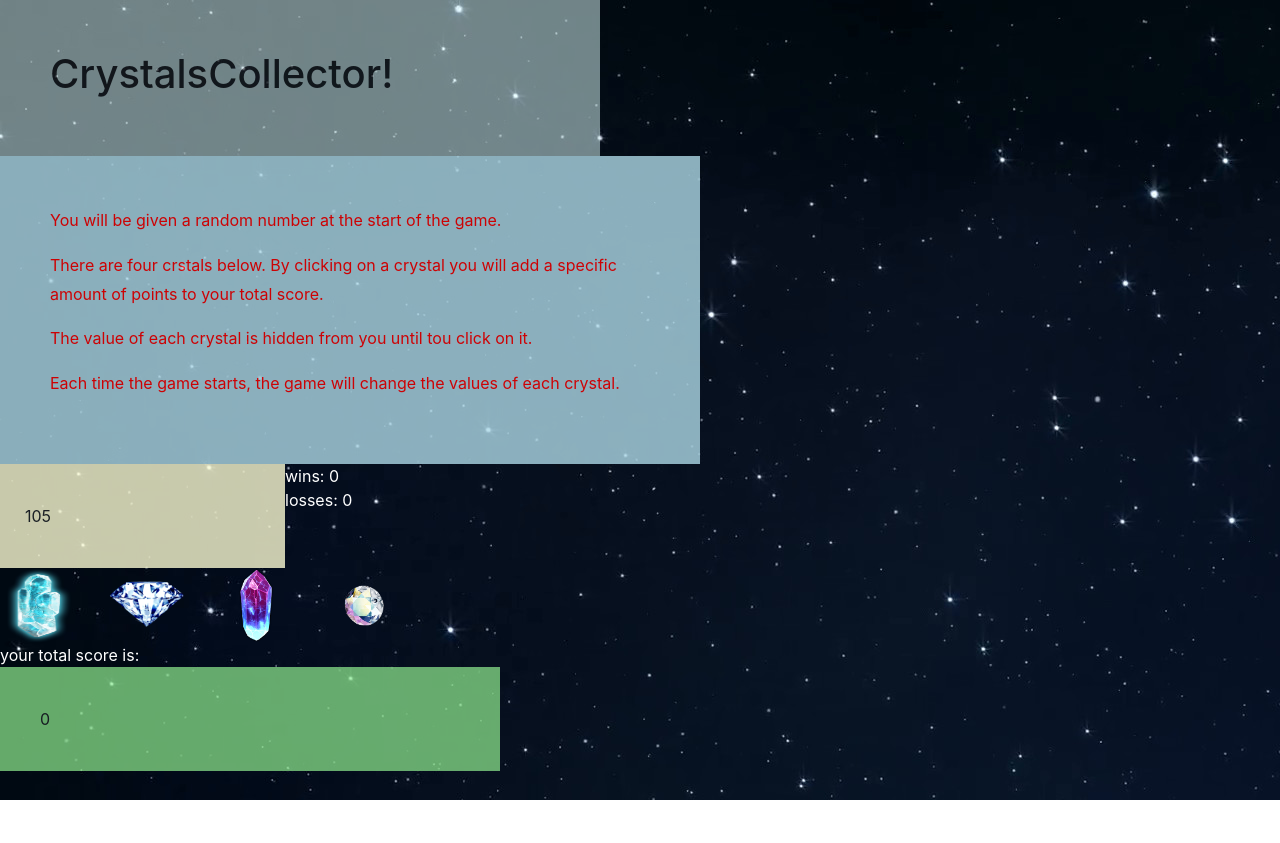
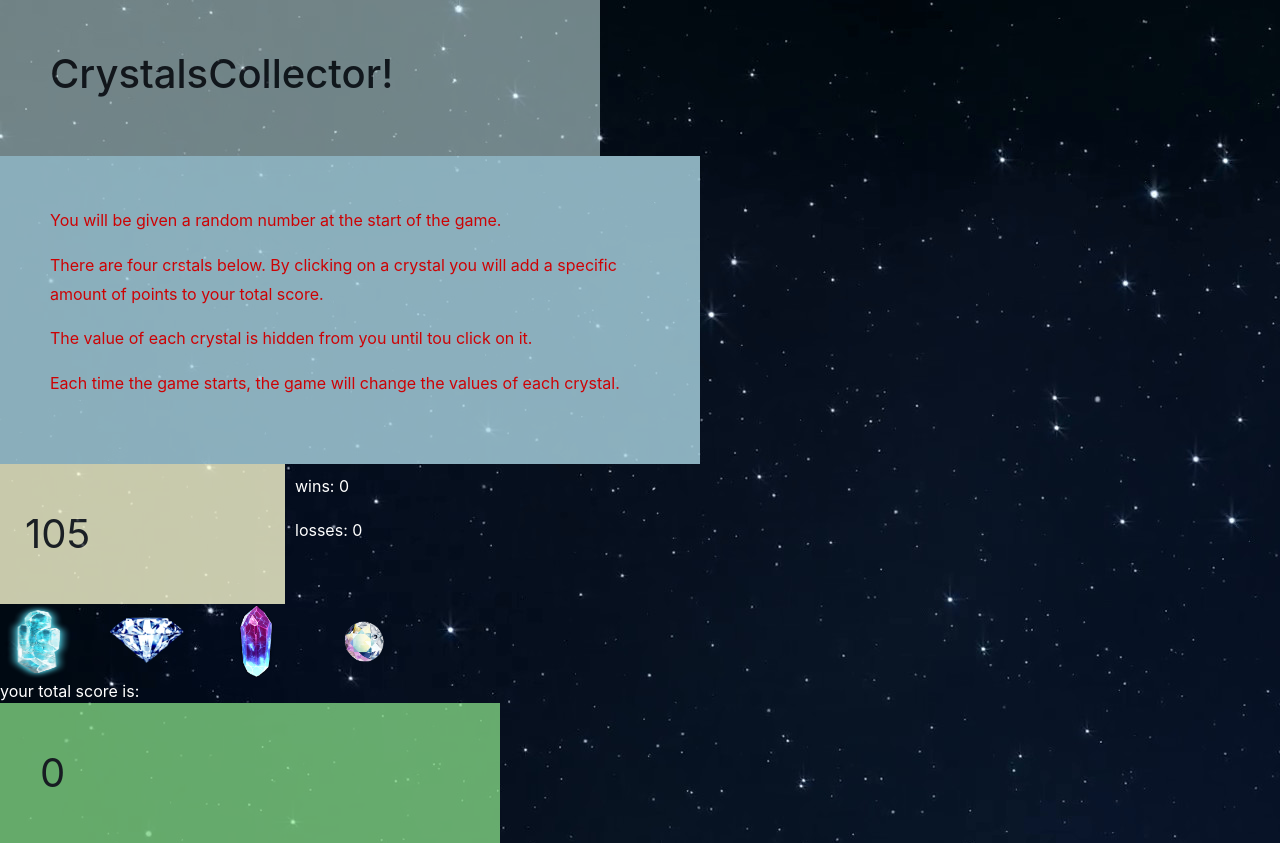
Before and after one commit to kevinspies/crystal-game, a plain HTML site: page index.html in a window 1280 px wide. Before the commit the page ends 800 px from the top, so only its background shows below. Drawn offline with nearby package versions, Linux system fonts and the light colour scheme.

Commit message:
adjusted font-sizes

```diff
--- a/assets/css/style.css
+++ b/assets/css/style.css
@@ -1,9 +1,11 @@
 
 #winbox{
     color: white;
+    padding: 10px;
 }
 #lossbox{
     color: white;
+    padding: 10px;
 }
 #totalbox{
     color:white;
@@ -13,6 +15,7 @@
  background-color: lightgreen;
  opacity: .7;
  max-width: 500px;
+ font-size: 40px;
 }
 #instructionsbox{
     background-color: lightblue;
@@ -33,6 +36,7 @@
     background-color: lightgoldenrodyellow;
     opacity: .8;
     max-width: 300px;
+    font-size: 40px;
 }
 img{
     max-width: 75px;
```
Also changed, not shown: index.html (+0 -4 lines).
